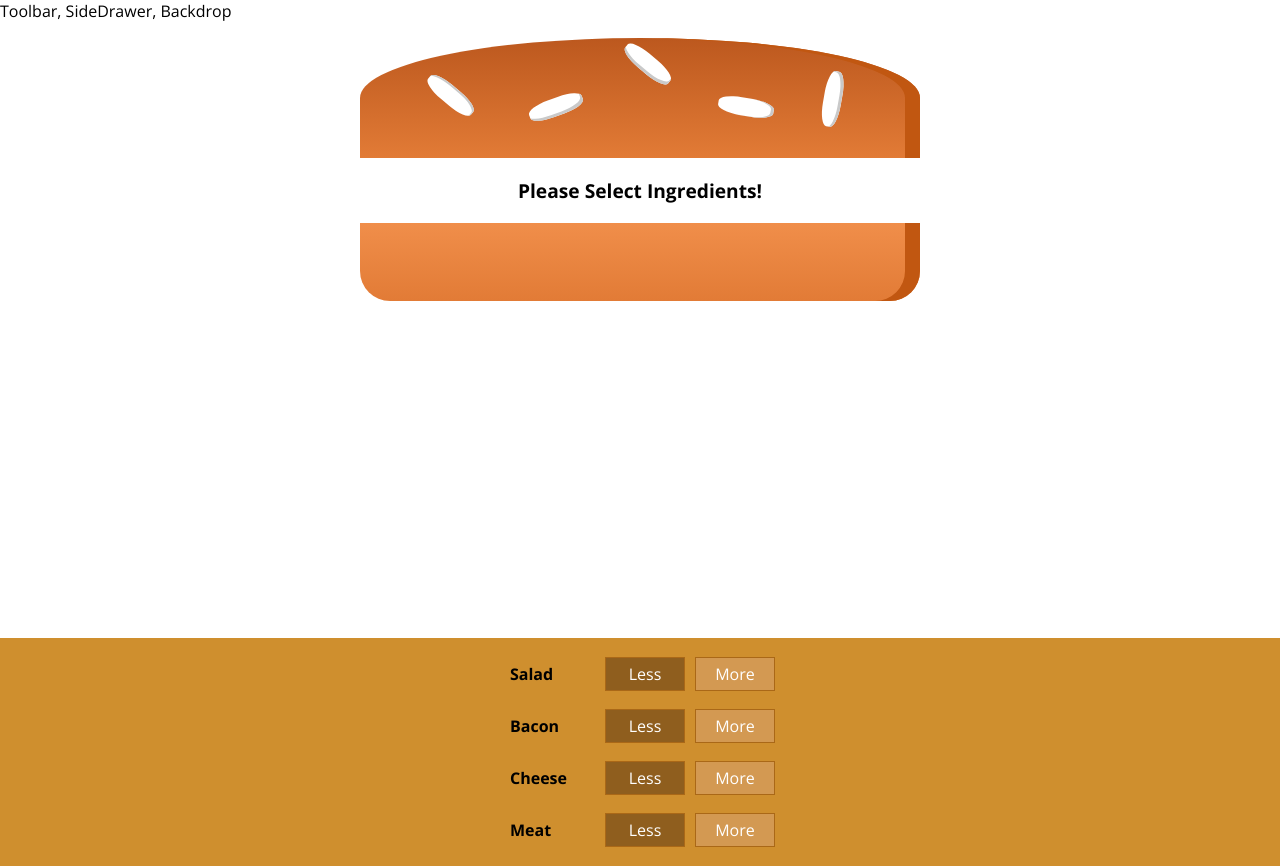
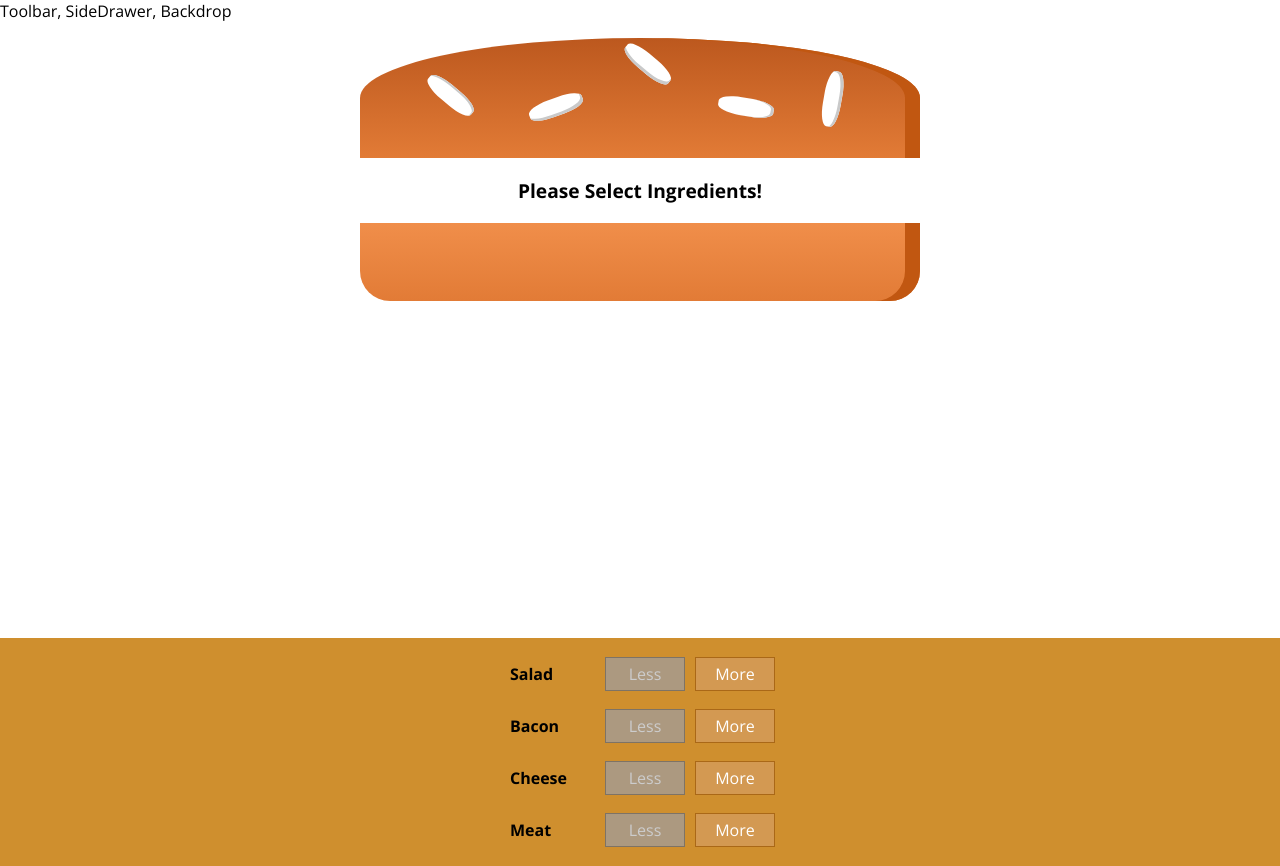
Before and after one commit to HuazhenXia/OrderBurger-React16, a React app: page / in a window 1280 px wide. Built offline with nearby package versions, Linux system fonts and the light colour scheme.

Commit message:
remove ingredient

```diff
--- a/src/components/Burger/BuildControls/BuildControl/BuildControl.js
+++ b/src/components/Burger/BuildControls/BuildControl/BuildControl.js
@@ -5,7 +5,10 @@
 const buildControl = (props) => (
     <div className={classes.BuildControl}>
         <div className={classes.Label}>{props.label}</div>
-        <button className={classes.More}>Less</button>
+        <button
+            className={classes.More}
+            onClick={props.removed}
+            disabled={props.disabled}>Less</button>
         <button className={classes.Less} onClick={props.added}>More</button>
     </div>
 )
--- a/src/components/Burger/BuildControls/BuildControls.js
+++ b/src/components/Burger/BuildControls/BuildControls.js
@@ -18,7 +18,9 @@
                     key={ctrl.label}
                     label={ctrl.label}
                     added={() => props.ingredientAdded(ctrl.type)}
-                    />
+                    removed={() => props.ingredientRemoved(ctrl.type)}
+                    disabled={props.disabled[ctrl.type]}
+                />
             ))
         }
     </div>
--- a/src/containers/BurgerBuilder/BurgerBuilder.js
+++ b/src/containers/BurgerBuilder/BurgerBuilder.js
@@ -41,16 +41,35 @@
     }
 
     removeIngredientHandler = type => {
-
+        const oldCount = this.state.ingredients[type];
+        if(oldCount <= 0) return;
+        const updateCount = oldCount - 1;
+        const updatedIngredients = {
+            ...this.state.ingredients
+        };
+        updatedIngredients[type] = updateCount;
+        const priceAddition = INGREDIENT_PRICE[type];
+        const oldPrice = this.state.totalPrice;
+        const newPrice = oldPrice - priceAddition;
+        this.setState({totalPrice: newPrice, ingredients: updatedIngredients})
     }
 
     render(){
+        const disabledInfo = {
+            ...this.state.ingredients
+        };
+
+        for (let key in disabledInfo){
+            disabledInfo[key] = disabledInfo[key] <= 0;
+        }
+
         return (
             <Aux>
                 <Burger ingredients={this.state.ingredients}/>
                 <BuildControls
                     ingredientAdded={this.addIngredientHandler}
                     ingredientRemoved={this.removeIngredientHandler}
+                    disabled={disabledInfo}
                 />
             </Aux>
         )
```
